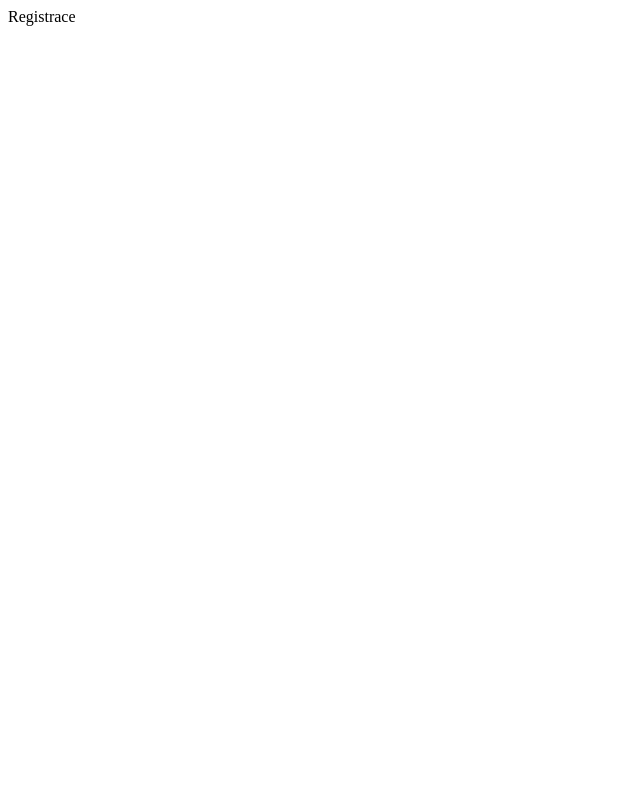
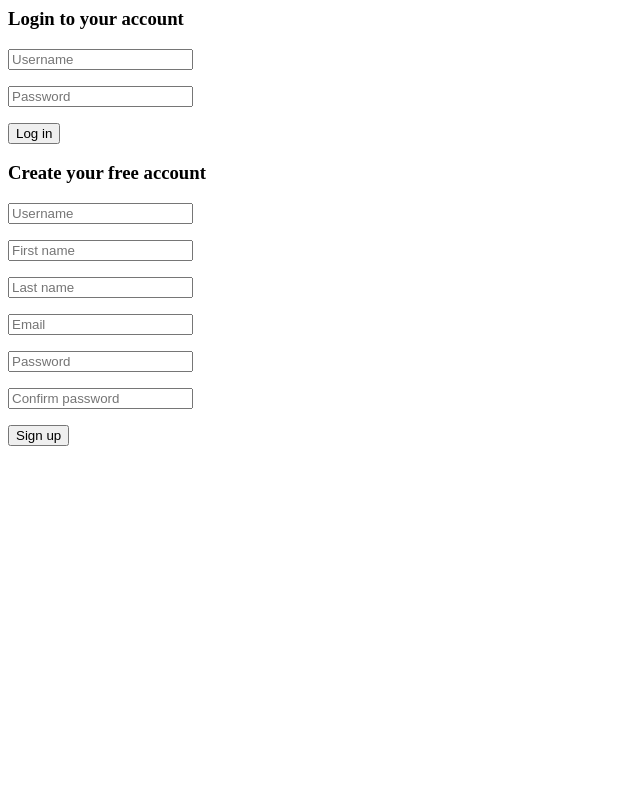
Before and after one commit to d1menik/term-work, a PHP site: page /register.php in a window 1280 px wide. Before the commit the part shown is almost empty. Shown: the whole page, without its empty margins (0-640 px from the left). Run offline with PHP 8.4, Linux system fonts and the light colour scheme.

Commit message:
Adding login form, register form and config db

```diff
--- a/code/register.php
+++ b/code/register.php
@@ -1,3 +1,42 @@
-<?php
-echo "Registrace";
-?>
+<html>
+<head>
+    <title>Playbox | Login page</title>
+    <link rel="stylesheet" type="text/css" href="assets/css/register.css">
+</head>
+<body>
+
+<form id="loginForm" action="register.php" method="POST">
+    <h3>Login to your account</h3>
+    <p>
+        <input type="text" id="loginUsername" name="loginUsername" placeholder="Username" class="inputForm" required>
+    </p>
+    <p>
+        <input type="password" id="loginPasswd" name="loginPasswd" placeholder="Password" class="inputForm" required>
+    </p>
+    <button class="btn" type="submit" name="loginBtn">Log in</button>
+</form>
+
+<form id="registerForm" action="register.php" method="POST">
+    <h3>Create your free account</h3>
+    <p>
+        <input type="text" id="username" name="username" placeholder="Username" class="inputForm" required>
+    </p>
+    <p>
+        <input type="text" id="firstName" name="firstName" placeholder="First name" class="inputForm" required>
+    </p>
+    <p>
+        <input type="text" id="lastName" name="lastName" placeholder="Last name" class="inputForm" required>
+    </p>
+    <p>
+    <input type="email" id="email" name="email" placeholder="Email" class="inputForm" required>
+    </p>
+    <p>
+        <input type="password" id="passwd" name="passwd" placeholder="Password" class="inputForm" required>
+    </p>
+    <p>
+        <input type="password" id="passwd2" name="passwd2" placeholder="Confirm password" class="inputForm" required>
+    </p>
+    <button class="btn" type="submit" name="registerBtn">Sign up</button>
+</form>
+</body>
+</html>
```
Also changed, not shown: code/index.php (+9 -3 lines), config.php (added, +7 -0 lines), code/assets/css/register.css (added), code/assets/css/style.css (added).
